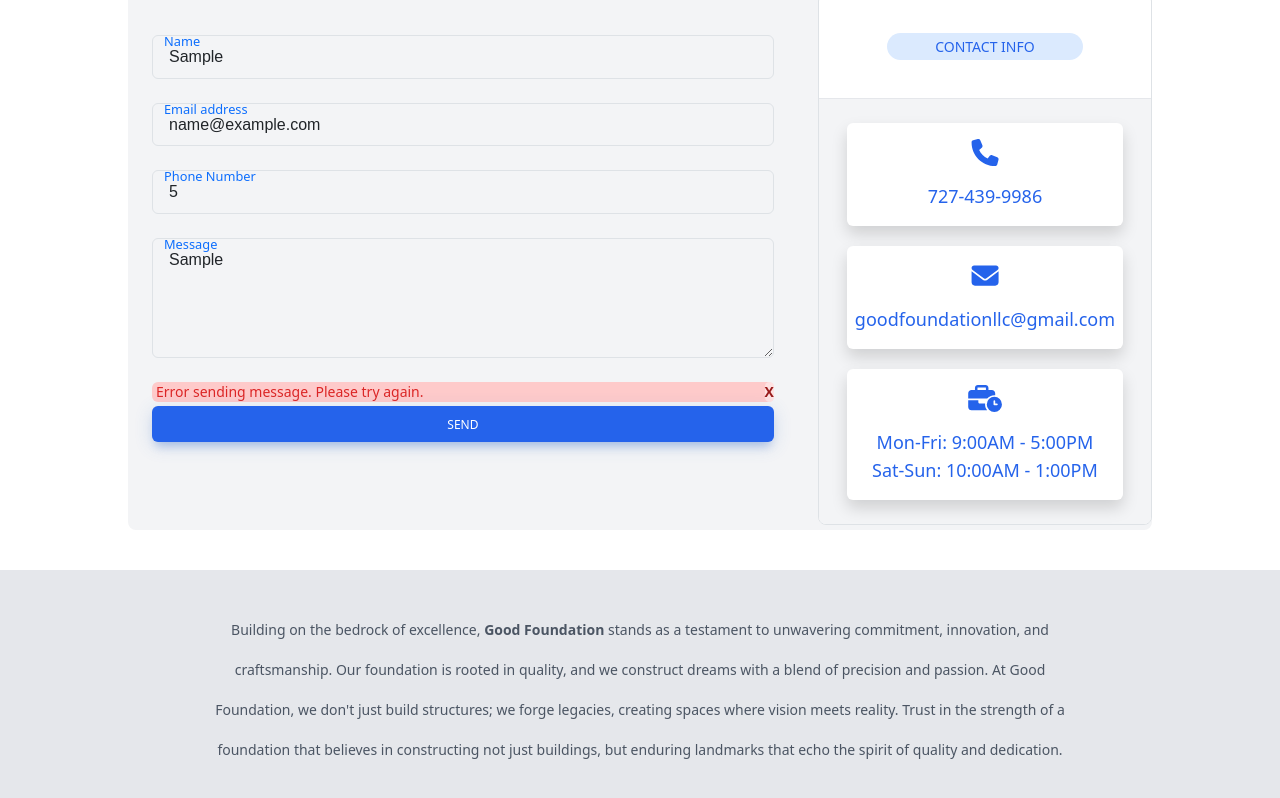
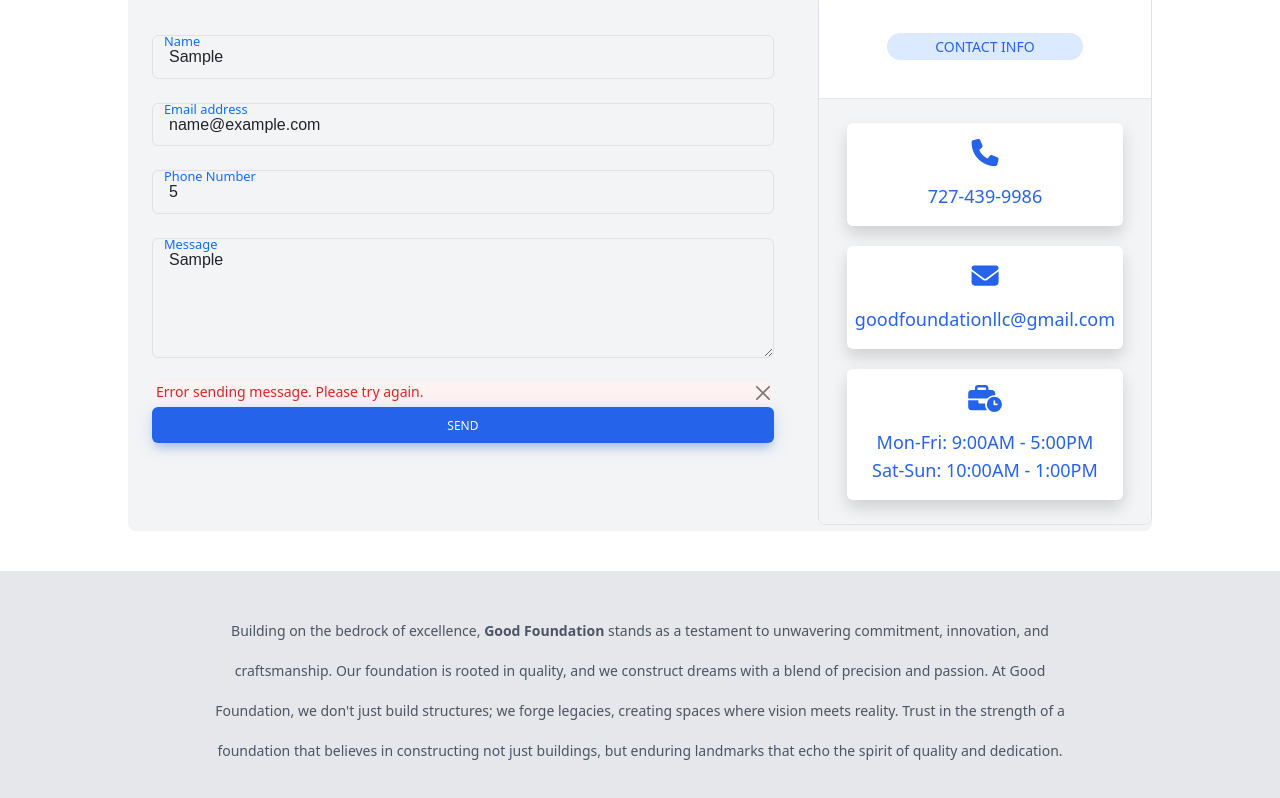
Before and after one commit to FadiBibawy/good-foundation-llc, a React (Create React App) app: page / in a window 1280 px wide. Both pictures are taken after typing "Sample", "name@example.com", "5", "Sample" into the empty fields and a click on the button "SEND". Shown: the part 2367-3165 px from the top of the page. Built offline with nearby package versions, Linux system fonts and the light colour scheme; no server answers.

Commit message:
added formik and yup to the packages

```diff
--- a/package.json
+++ b/package.json
@@ -18,12 +18,15 @@
     "embla-carousel-autoplay": "^8.0.0-rc17",
     "embla-carousel-react": "^8.0.0-rc17",
     "firebase": "^10.7.1",
+    "formik": "^2.4.5",
     "react": "^18.2.0",
+    "react-bootstrap": "^2.9.2",
     "react-dom": "^18.2.0",
     "react-router-dom": "^6.21.0",
     "react-scripts": "5.0.1",
     "react-scroll": "^1.9.0",
-    "web-vitals": "^2.1.4"
+    "web-vitals": "^2.1.4",
+    "yup": "^1.3.3"
   },
   "scripts": {
     "start": "react-scripts start",
--- a/src/components/Contact.js
+++ b/src/components/Contact.js
@@ -1,5 +1,6 @@
 import { useState, useEffect } from "react";
 import axios from "axios";
+import CloseButton from "react-bootstrap/CloseButton";
 
 import { FontAwesomeIcon } from "@fortawesome/react-fontawesome";
 import {
@@ -7,6 +8,9 @@ import {
   faEnvelope,
   faBusinessTime,
 } from "@fortawesome/free-solid-svg-icons";
+
+import Form from "react-bootstrap/Form";
+import * as formik from "formik";
 
 const Contact = () => {
   const [name, setName] = useState("");
@@ -16,7 +20,7 @@ const Contact = () => {
   // const [isAuthenticated, setIsAuthenticated] = useState(false);
   const [error, setError] = useState(null);
   const [success, setSuccess] = useState(false);
-  const emailEndPoint = process.env.REACT_APP_SEND_EMAIL_ENDPOINT
+  const emailEndPoint = process.env.REACT_APP_SEND_EMAIL_ENDPOINT;
 
   // useEffect(() => {
   //   // Check if user is authenticated
@@ -40,8 +44,8 @@ const Contact = () => {
 
   const handleSendMessage = async () => {
     try {
-      setError(null)
-      setSuccess(false)
+      setError(null);
+      setSuccess(false);
 
       // console.log('handleSendMessage triggered');
 
@@ -51,12 +55,15 @@ const Contact = () => {
       }
 
       setError(null);
-      await axios.post(emailEndPoint, {
-        name,
-        email,
-        phone,
-        message
-      }, { headers: { 'Content-Type': 'application/json' } }
+      await axios.post(
+        emailEndPoint,
+        {
+          name,
+          email,
+          phone,
+          message,
+        },
+        { headers: { "Content-Type": "application/json" } }
       );
 
       // Show success message
@@ -71,7 +78,6 @@ const Contact = () => {
       console.error("Error sending message:", error);
       // Handle error (e.g., show an error message to the user)
       setError("Error sending message. Please try again.");
-
     }
   };
 
@@ -130,6 +136,7 @@ const Contact = () => {
                       required
                     />
                     <label
+                      for="validationServer01"
                       className={`pointer-events-none absolute top-0 left-3 mb-0 max-w-[90%] origin-[0_0] truncate pt-[0.37rem] leading-[1.6] text-neutral-500 transition-all duration-200 ease-out peer-focus:-translate-y-[0.5rem] peer-focus:scale-[0.8] peer-focus:text-primary peer-data-[te-input-state-active]:-translate-y-[0.9rem] peer-data-[te-input-state-active]:scale-[0.8] motion-reduce:transition-none dark:text-neutral-200 dark:peer-focus:text-primary ${
                         name
                           ? "-translate-y-[0.5rem] scale-[0.8] text-primary "
@@ -207,23 +214,23 @@ const Contact = () => {
 
                   {/* Display error message */}
                   {error && (
-                    <div className="text-sm flex justify-between text-red-600 bg-red-200 pl-1 rounded mb-1">
+                    <div className="text-sm flex justify-between text-red-600 bg-red-50 pl-1 rounded mb-1">
                       <span className="pr-2">{error}</span>
-                      <button
+                      {/* <button
                         onClick={handleCloseMessage}
-                        className="text-red-800 font-bold bg-red-100 rounded closeButton"
+                        className="text-red-800 font-bold bg-red-50 rounded closeButton"
                       >
                         X
-                      </button>
+                      </button> */}
+                      <CloseButton onClick={handleCloseMessage} />
                     </div>
                   )}
 
                   {/* Display success message */}
                   {success && (
-                    <div className="text-sm text-green-600 bg-green-200 p-2 rounded flex justify-between">
+                    <div className="text-sm text-green-600 bg-green-50 p-2 rounded flex justify-between">
                       <span className="pr-2">
-                        Thank you for your message.
-                        We will contact you shortly!
+                        Thank you for your message. We will contact you shortly!
                       </span>
                       <button
                         onClick={handleCloseMessage}
```
Also changed, not shown: 1 other file (tests, documents, lock files or other folders).
